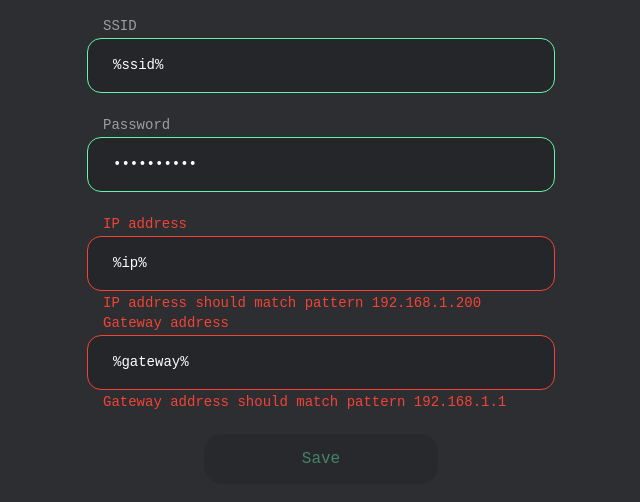
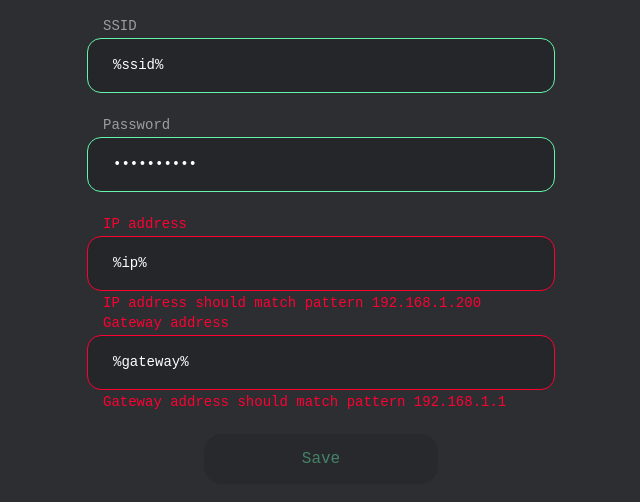
Before and after one commit to HovvardHughes/control_board, a plain HTML site: page data/wi-fi-settings.html in a window 1280 px wide. Both pictures are taken after a click on the button "Save". Shown: the part 166-668 px from the top of the page, without its empty margins (319-959 px from the left). Drawn offline with Linux system fonts and the light colour scheme.

Commit message:
In progress

```diff
--- a/data/control-board.css
+++ b/data/control-board.css
@@ -95,7 +95,7 @@ body {
 }
 
 .error {
-  color: #c82d22;
+  color: #ff0033;
 }
 /* Buttons */
 
--- a/data/wi-fi-settings.css
+++ b/data/wi-fi-settings.css
@@ -63,12 +63,12 @@ input:focus {
 }
 
 .error > *:not(input){
-  color: #f44336;
-  border-color: #f44336;
+  color: #ff0033;
+  border-color: #ff0033;
 }
 
 .error > input {
-  border-color: #f44336;
+  border-color: #ff0033;
 }
 
 .helper-text {
@@ -109,7 +109,7 @@ button[disabled] {
 }
 
 #save-result[class*=error] {
-  color: #f44336;
+  color: #ff0033;
 }
 
 #save-result[class*=success] {
```
